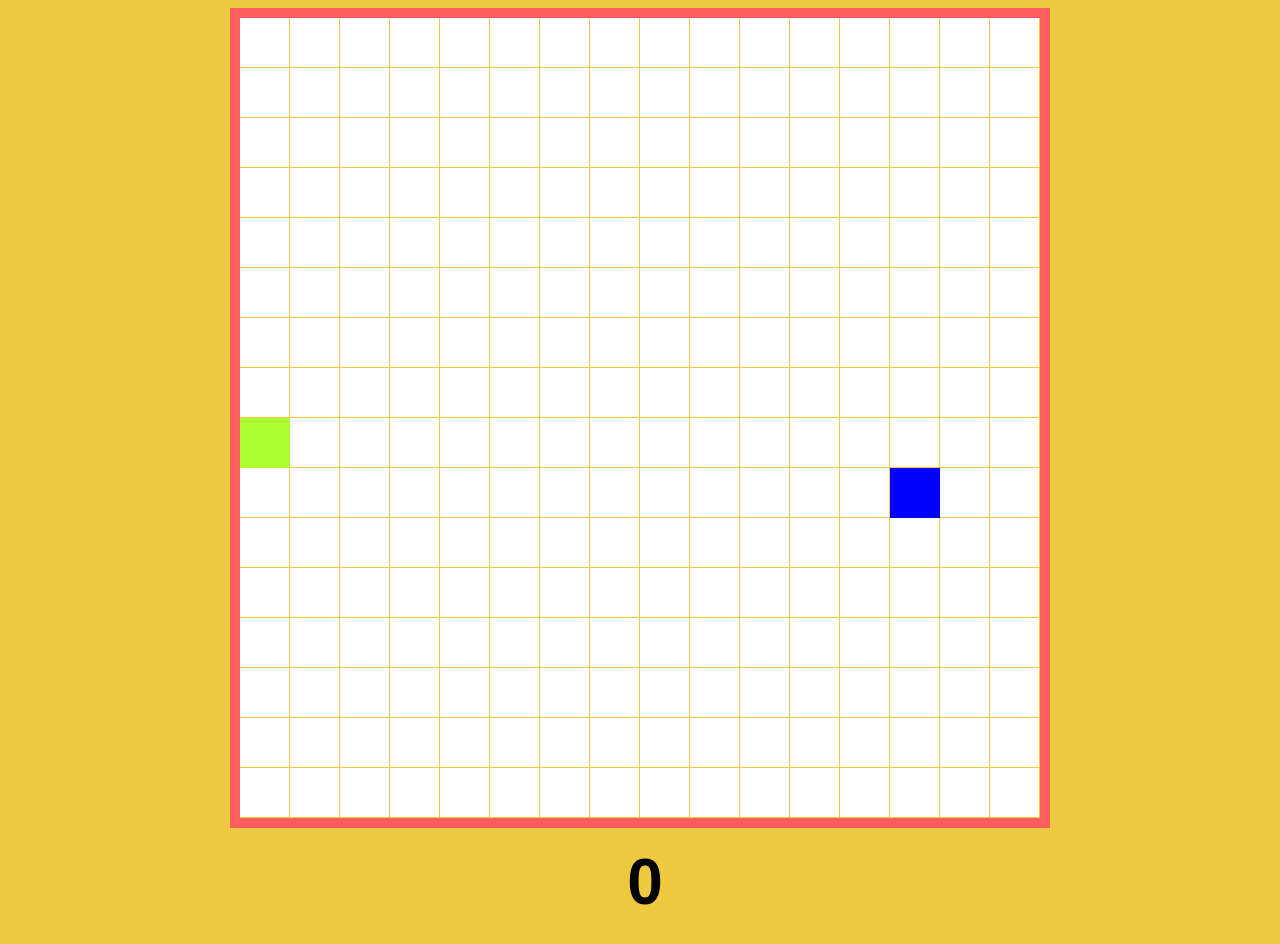
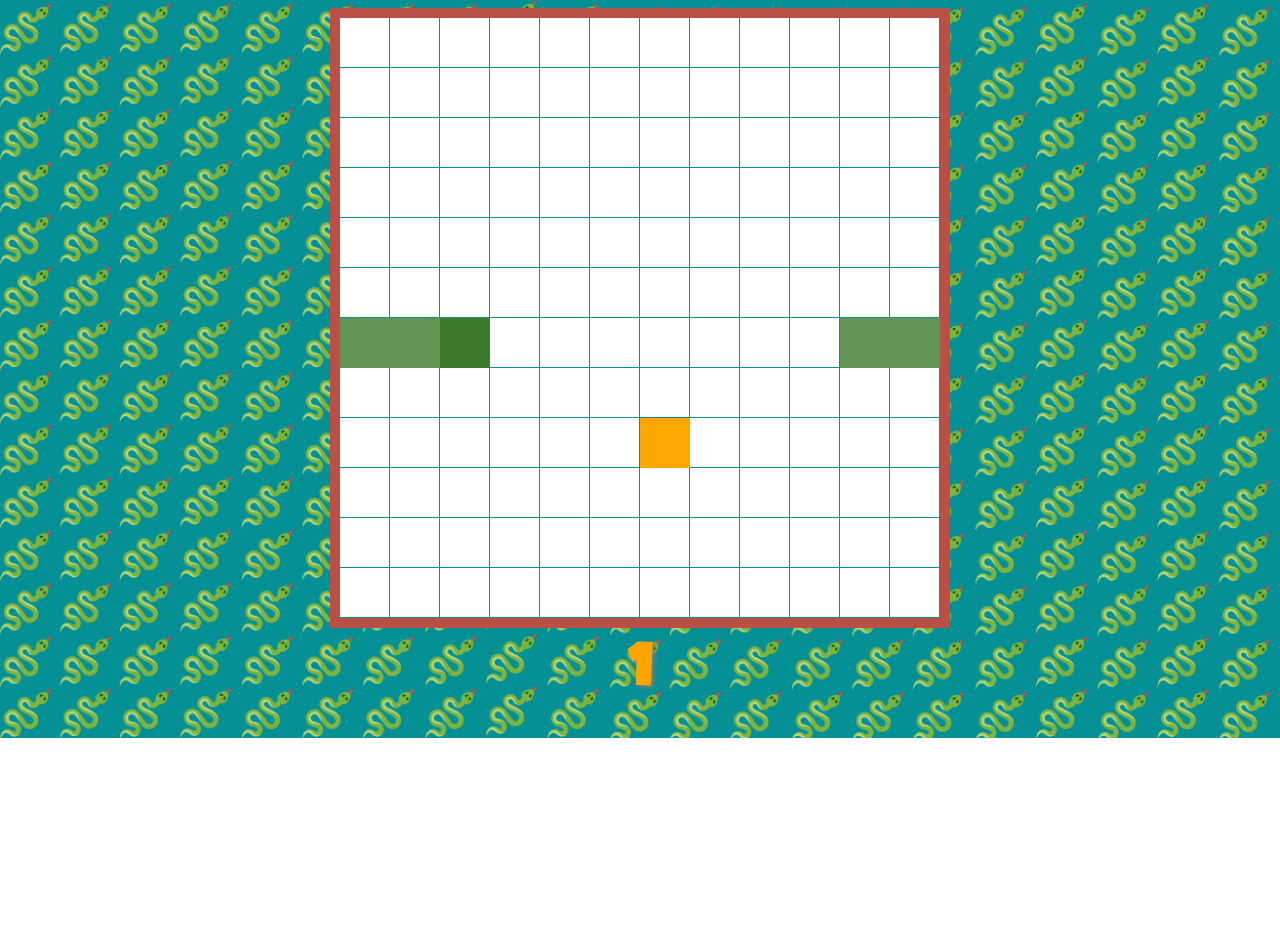
Before and after one commit to volakovakat/snake-js, a plain HTML site: page index.html in a window 1280 px wide. After the commit the page ends 800 px from the top, so only its background shows below. Drawn offline with Linux system fonts and the light colour scheme.

Commit message:
Game over, style improvements

```diff
--- a/game.js
+++ b/game.js
@@ -4,6 +4,8 @@ const title = document.querySelector('h1');
 const context = canvas.getContext('2d');
 
 //game
+let gameIsRunning = true;
+
 const fps = 10;
 const tileSize = 50;
 
@@ -17,11 +19,11 @@ let snakeSpeed = tileSize;
 let snakePosX = 0;
 let snakePosY = canvas.height / 2;
 
-let velocityX = 0;
+let velocityX = 1;
 let velocityY = 0;
 
 let tail = [];
-let snakeLength = 2;
+let snakeLength = 4;
 
 //food
 let foodPosX = 0;
@@ -32,9 +34,11 @@ document.addEventListener('keydown', keyPush);
 
 //loop
 function gameLoop() {
-    drawStuff()
-    moveStuff()
-    setTimeout(gameLoop, 1000 / fps);
+    if (gameIsRunning) {
+        drawStuff()
+        moveStuff()
+        setTimeout(gameLoop, 1000 / fps);
+    }
 }
 resetFood();
 gameLoop();
@@ -58,11 +62,19 @@ function moveStuff() {
         snakePosY = canvas.height;
     }
 
+    //GAME OVER
+    //Keyboard restarts game
+    tail.forEach((snakePart) => {
+        if (snakePosX === snakePart.x && snakePosY === snakePart.y) {
+            gameOver();
+        }
+    } );
+
     //tail
-    tail.push({ x: snakePosX, y: snakePosY })
+    tail.push({ x: snakePosX, y: snakePosY });
 
     //forget earliest parts of snake
-    tail = tail.slice(-1 * snakeLength)
+    tail = tail.slice(-1 * snakeLength);
 
     //food collision
     if (snakePosX === foodPosX && snakePosY === foodPosY) {
@@ -75,19 +87,20 @@ function moveStuff() {
 //draw everything
 function drawStuff() {
     //background
-    rectangle('#efc93f', 0, 0, canvas.width, canvas.height);
+    rectangle('#0c8f94', 0, 0, canvas.width, canvas.height);
 
     //grid
     drawGrid();
 
+    //tail
+    tail.forEach((snakePart) => rectangle('#629553', snakePart.x, snakePart.y, tileSize, tileSize));
+
     //snake
-    rectangle('green', snakePosX, snakePosY, tileSize, tileSize);
+    rectangle('#3c7b29', snakePosX, snakePosY, tileSize, tileSize);
 
     //food
-    rectangle('blue', foodPosX, foodPosY, tileSize, tileSize);
+    rectangle('#ffa500', foodPosX, foodPosY, tileSize, tileSize);
 
-    //tail
-    tail.forEach((snakePart) => rectangle('greenyellow', snakePart.x, snakePart.y, tileSize, tileSize));
 }
 
 //draw rectangle
@@ -123,6 +136,12 @@ function keyPush(event) {
                 velocityY = 1;
             }
             break;
+            default:
+                //restart game
+                if (! gameIsRunning) {
+                    location.reload();
+                }
+                break
     }
 }
 
@@ -143,6 +162,25 @@ function drawGrid() {
 
 //randomize food position
 function resetFood() {
+    if ( snakeLength === tileCountX * tileCountY) {
+        gameOver();
+    }
+
     foodPosX = Math.floor(Math.random() * tileCountX) * tileSize;
     foodPosY = Math.floor(Math.random() * tileCountY) * tileSize;
+    //don't spawn food on snakes head
+    if (foodPosX === snakePosX && foodPosY === snakePosY) {
+       resetFood();
+    }
+
+    //don't spawn food on any snake part
+    if (tail.some(snakePart => snakePart.x === foodPosX && snakePart.y === foodPosY)) {
+        resetFood();
+    }
 }
+
+//game over
+function gameOver() {
+    title.innerHTML = `<strong>GAME OVER!</br>Score: ${score}</strong>`
+            gameIsRunning = false;
+}
--- a/index.html
+++ b/index.html
@@ -4,11 +4,14 @@
     <meta charset="UTF-8">
     <meta http-equiv="X-UA-Compatible" content="IE=edge">
     <meta name="viewport" content="width=device-width, initial-scale=1.0">
+    <link rel="preconnect" href="https://fonts.googleapis.com">
+    <link rel="preconnect" href="https://fonts.gstatic.com" crossorigin>
+    <link href="https://fonts.googleapis.com/css2?family=Luckiest+Guy&display=swap" rel="stylesheet">
     <link rel="stylesheet" href="style.css">
     <title>Snake game</title>
 </head>
 <body>
-    <canvas width="800" height="800"></canvas>
+    <canvas width="600" height="600"></canvas>
 
     <h1>0</h1>
     <script src="game.js"></script>
--- a/style.css
+++ b/style.css
@@ -1,16 +1,18 @@
 body {
-    background-color: #efc93f;
+    background-image: url('images/snake_bg.png');
+    background-repeat: no-repeat;
+    background-size: cover;
     text-align: center;
 }
 
 canvas {
-    border: 10px solid rgb(255, 93, 93);
+    border: 10px solid rgb(186, 80, 69);
 }
 
 h1 {
-    font-family: Arial, Helvetica, sans-serif;
-    font-weight: bold;
-    font-size: 4em;
-    letter-spacing: -10px;
-    margin-top: 0.2em;
+    font-family: 'Luckiest Guy', cursive;
+    color: #ffa500;
+    font-size: 3.7em;
+    margin: 0.2em 0 0 0;
+    text-shadow: 2px 2px 5px grey;
 }
```
Also changed, not shown: images/snake_bg.png (added).
